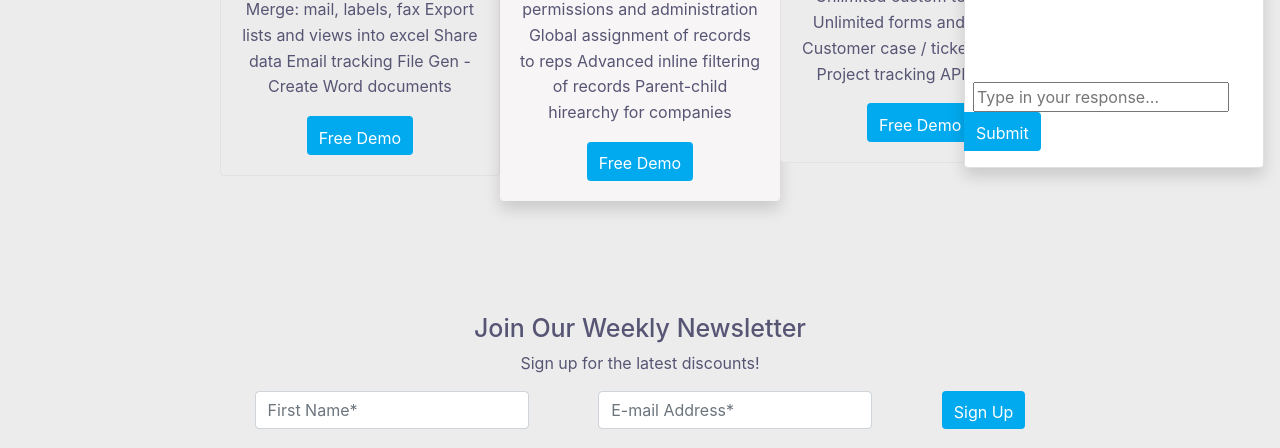
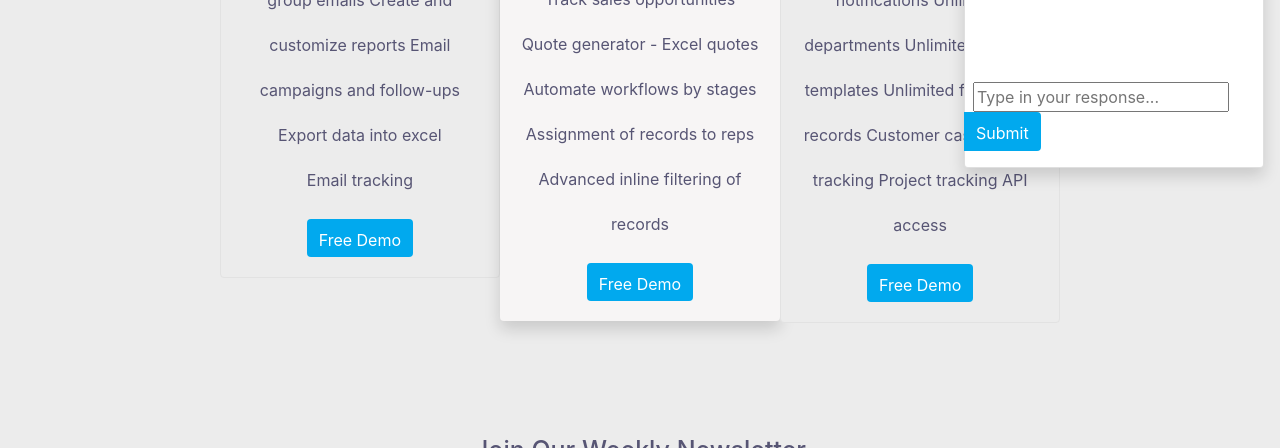
Before and after one commit to cethread/SaleVision, a website: page pricing.html in a window 1280 px wide. Shown: the part 882-1330 px from the top of the page. Drawn offline with Linux system fonts and the light colour scheme.

Commit message:
pricing.html change

```diff
--- a/pricing.html
+++ b/pricing.html
@@ -81,16 +81,13 @@
             <p class="card-title"><strong>Contact Manager</strong></p>
             <h1 class="card-text"><span><strong>$25</strong></span></h1>
             <p class="card-text"><em>per month</em></p>
-            <p class="card-text">
+            <p class="card-text" style="line-height: 45px;">
                 Manage contacts and companies
                 Send personalized group emails
                 Create and customize reports
-                Email drip campaigns and follow-ups
-                Mail Merge: mail, labels, fax
-                Export lists and views into excel
-                Share data
+                Email campaigns and follow-ups <br>
+                Export data into excel <br>
                 Email tracking
-                File Gen - Create Word documents
             </p>
             <button type="submit" class=" btn btn-primary"><a href="#" class="card-link">Free Demo</a></button>
         </div>
@@ -102,18 +99,15 @@
             <p class="card-title"> <strong>Team</strong> </p>
             <h1 class="card-text"><span><strong>$55</strong></span></h1>
             <p class="card-text"><em>per month</em></p>
-            <p class="card-text">
+            <p class="card-text" style="line-height: 45px;">
 
-            Everything in Contact Manager plus:
+              <strong>Everything in Contact Manager plus: </strong> <br>
             Email tracking & team sharing
-            Track sales opportunities
+            Track sales opportunities <br>
             Quote generator - Excel quotes
-            Automate workflows by sales stages
-            User permissions and administration
-            Global assignment of records to reps
+            Automate workflows by stages <br>
+            Assignment of records to reps<br>
             Advanced inline filtering of records
-            Parent-child hirearchy for companies
-
             </p>
             <button type="submit" class=" btn btn-primary"><a href="#" class="card-link">Free Demo</a></button>
         </div>
@@ -125,8 +119,8 @@
               <p class="card-title"> <strong>Enterprise</strong></p>
               <h1 class="card-text"><span><strong>$75</strong></span></h1>
               <p class="card-text"><em>per month</em></p>
-              <p class="card-text">
-              Everything in Team plus:
+              <p class="card-text" style="line-height: 45px;">
+              <strong>Everything in Team plus: </strong> <br>
               User permissions by department
               Automated email notifications
               Unlimited departments
--- a/src/_mediaqueries.scss
+++ b/src/_mediaqueries.scss
@@ -7,3 +7,4 @@
     #portfolio img {
     width: 100%;
 }
+}
--- a/src/_pricing.scss
+++ b/src/_pricing.scss
@@ -33,9 +33,10 @@
         color: $primary;
     }
 }
-
-
 // cards
+// .card-body {
+//     padding: 0.25rem !important;
+// }
 .manager, .enterprise {
     background-color: $bg-color;
     border-color: darken($font-bg-dark , $amount: 11.5%);
```
Also changed, not shown: src/styles.css, 1 other file.
